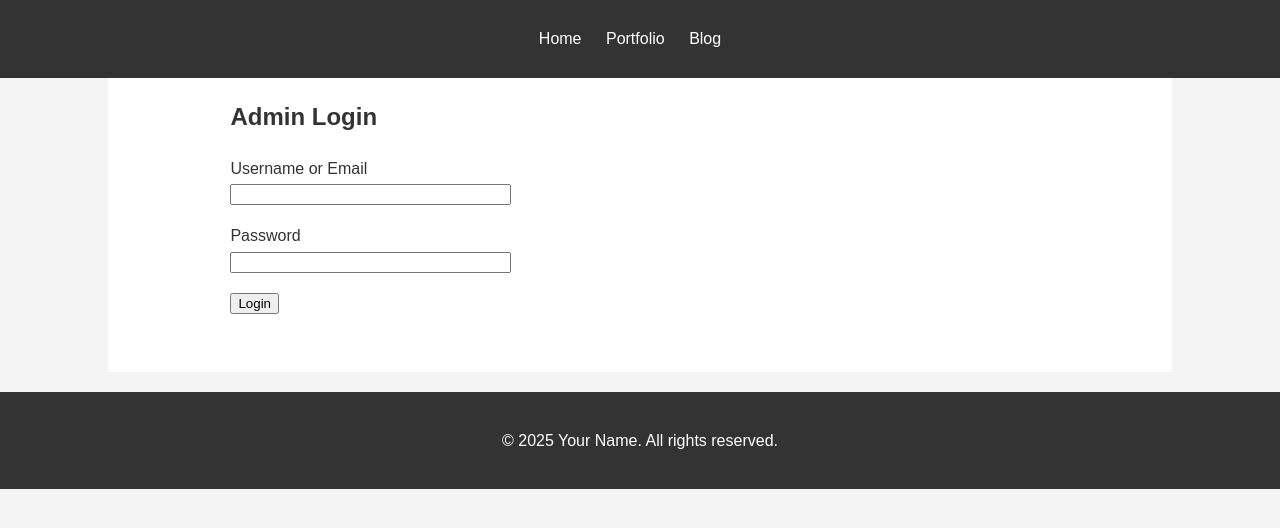
After one commit to stagezero-42/flask-portfolio-blog, a Flask app: page /admin/login in a window 1280 px wide. The commit adds this page. Shown: the top 528 px of the page. Run offline with Flask 3, Linux system fonts and the light colour scheme.

Commit message:
feat: Implement admin login and blog post creation
- Added User and Post database models.
- Implemented Flask-Login for admin authentication.
- Created an admin blueprint with routes for login, logout, dashboard, and adding posts.
- Developed forms for login and post creation.
- Added corresponding admin templates.
- Updated the public blog page to display posts from the database with pagination.
- Created initial admin user via Flask shell.
- Applied database migrations for new models.
- Added admin navigation links to base template.

```diff
--- /dev/null
+++ b/app/admin/__init__.py
@@ -0,0 +1,5 @@
+from flask import Blueprint
+
+admin = Blueprint('admin', __name__, template_folder='templates')
+
+from . import routes # Import routes after blueprint creation
--- /dev/null
+++ b/app/admin/forms.py
@@ -0,0 +1,13 @@
+from flask_wtf import FlaskForm
+from wtforms import StringField, PasswordField, SubmitField, TextAreaField
+from wtforms.validators import DataRequired, Length, Email
+
+class LoginForm(FlaskForm):
+    username_or_email = StringField('Username or Email', validators=[DataRequired()])
+    password = PasswordField('Password', validators=[DataRequired()])
+    submit = SubmitField('Login')
+
+class PostForm(FlaskForm):
+    title = StringField('Title', validators=[DataRequired(), Length(min=1, max=150)])
+    content = TextAreaField('Content', validators=[DataRequired()])
+    submit = SubmitField('Create Post')
--- /dev/null
+++ b/app/admin/routes.py
@@ -0,0 +1,49 @@
+from flask import render_template, redirect, url_for, flash, request
+from flask_login import login_user, logout_user, login_required, current_user
+from . import admin # Import the blueprint
+from .forms import LoginForm, PostForm
+from app.models import User, Post
+from app import db
+
+@admin.route('/login', methods=['GET', 'POST'])
+def login():
+    if current_user.is_authenticated:
+        return redirect(url_for('admin.dashboard')) # Or wherever you want logged-in admins to go
+    form = LoginForm()
+    if form.validate_on_submit():
+        user = User.query.filter((User.username == form.username_or_email.data) | (User.email == form.username_or_email.data)).first()
+        if user and user.check_password(form.password.data):
+            login_user(user)
+            flash('Logged in successfully.', 'success')
+            next_page = request.args.get('next')
+            return redirect(next_page or url_for('admin.dashboard')) # Redirect to dashboard or intended page
+        else:
+            flash('Login Unsuccessful. Please check username/email and password', 'danger')
+    return render_template('admin/login.html', title='Admin Login', form=form)
+
+@admin.route('/logout')
+@login_required
+def logout():
+    logout_user()
+    flash('You have been logged out.', 'info')
+    return redirect(url_for('main.index')) # Or admin.login
+
+@admin.route('/dashboard') # A simple dashboard page
+@login_required
+def dashboard():
+    return render_template('admin/dashboard.html', title='Admin Dashboard')
+
+@admin.route('/add_post', methods=['GET', 'POST'])
+@login_required # Protect this route
+def add_post():
+    form = PostForm()
+    if form.validate_on_submit():
+        # Create new post
+        new_post = Post(title=form.title.data, content=form.content.data)
+        # If you have user linked to post:
+        # new_post = Post(title=form.title.data, content=form.content.data, author=current_user)
+        db.session.add(new_post)
+        db.session.commit()
+        flash('Blog post created successfully!', 'success')
+        return redirect(url_for('main.blog')) # Redirect to the blog page to see the new post
+    return render_template('admin/add_post.html', title='Add New Post', form=form)
--- /dev/null
+++ b/app/admin/templates/admin/login.html
@@ -0,0 +1,26 @@
+{% extends "base.html" %} {# Or a specific admin base template #}
+{% block title %}{{ title }}{% endblock %}
+
+{% block content %}
+<div class="container">
+    <h2>{{ title }}</h2>
+    <form method="POST" action="">
+        {{ form.hidden_tag() }} {# For CSRF token #}
+        <p>
+            {{ form.username_or_email.label }}<br>
+            {{ form.username_or_email(size=32) }}<br>
+            {% for error in form.username_or_email.errors %}
+            <span style="color: red;">[{{ error }}]</span>
+            {% endfor %}
+        </p>
+        <p>
+            {{ form.password.label }}<br>
+            {{ form.password(size=32) }}<br>
+            {% for error in form.password.errors %}
+            <span style="color: red;">[{{ error }}]</span>
+            {% endfor %}
+        </p>
+        <p>{{ form.submit() }}</p>
+    </form>
+</div>
+{% endblock %}
--- a/app/main/templates/base.html
+++ b/app/main/templates/base.html
@@ -14,7 +14,20 @@
                 <li><a href="{{ url_for('main.index') }}">Home</a></li>
                 <li><a href="{{ url_for('main.portfolio') }}">Portfolio</a></li>
                 <li><a href="{{ url_for('main.blog') }}">Blog</a></li>
-                </ul>
+                {# START: Added Admin Navigation Links #}
+                {% if current_user.is_authenticated %}
+                    {# You might want to add a more specific check here if you implement roles,
+                       e.g., if current_user.is_admin() or current_user.role == 'admin' #}
+                    <li><a href="{{ url_for('admin.dashboard') }}">Admin Dashboard</a></li>
+                    <li><a href="{{ url_for('admin.logout') }}">Logout</a></li>
+                {% else %}
+                    {# For a truly "secret" admin login, you might choose NOT to show this link publicly.
+                       If you do want a link, it could go here.
+                       <li><a href="{{ url_for('admin.login') }}">Admin Login</a></li>
+                    #}
+                {% endif %}
+                {# END: Added Admin Navigation Links #}
+            </ul>
         </nav>
     </header>
 
```
Also changed, not shown: app/__init__.py (+6 -2 lines), app/admin/templates/admin/add_post.html (added, +26 -0 lines), app/admin/templates/admin/dashboard.html (added, +11 -0 lines), app/extensions.py (+4 -4 lines), app/main/routes.py (+9 -7 lines), app/main/templates/main/blog.html (+14 -5 lines), app/models.py (+33 -19 lines), README.md.
